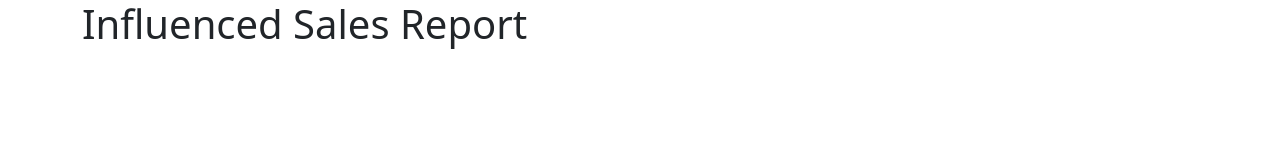
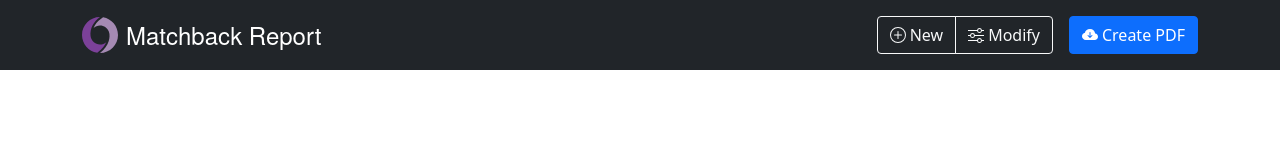
Before and after one commit to stephenfuchs/dealership-matchback, a website: page index.html in a window 1280 px wide. Drawn offline with nearby package versions, Linux system fonts and the light colour scheme; files that its build step writes are made by us from their sources.

Commit message:
add top button bar

```diff
--- a/index.html
+++ b/index.html
@@ -10,9 +10,29 @@
 </head>
 
 <body>
-	<div class="container">
-		<h1>Influenced Sales Report</h1>
-	</div>
+	<nav class="nav-bar navbar-expand-md navbar-dark bg-dark">
+		<div class="container d-flex py-3">
+			<img src="/img/matchback_logo-light.svg" alt="Matchback Report Logo">
+			<div class="ms-auto">
+				<button class="navbar-toggler" type="button" data-bs-toggle="collapse" data-bs-target="#navbarTogglerDemo02" aria-controls="navbarTogglerDemo02" aria-expanded="false" aria-label="Toggle navigation">
+					<span class="navbar-toggler-icon"></span>
+				</button>
+				<div class="collapse navbar-collapse" id="navbarTogglerDemo02">
+					<div class="btn-group me-3" role="group" aria-label="Create new or modify button group">
+						<button type="button" class="btn btn-outline-light"><svg class="bi me-1" width="16" height="16" fill="currentColor">
+								<use xlink:href="/img/bootstrap-icons.svg#plus-circle" />
+							</svg>New</button>
+						<button type="button" class="btn btn-outline-light"><svg class="bi me-1" width="16" height="16" fill="currentColor">
+								<use xlink:href="/img/bootstrap-icons.svg#sliders" />
+							</svg>Modify</button>
+					</div>
+					<button type="button" class="btn btn-primary"><svg class="bi me-1" width="16" height="16" fill="currentColor">
+							<use xlink:href="/img/bootstrap-icons.svg#cloud-arrow-down-fill" />
+						</svg>Create PDF</button>
+				</div>
+			</div>
+		</div>
+	</nav>
 </body>
 
 </html>
--- a/package.json
+++ b/package.json
@@ -7,6 +7,8 @@
   "license": "ISC",
   "dependencies": {
     "autoprefixer": "^10.3.5",
+    "bootstrap": "^5.1.3",
+    "bootstrap-icons": "^1.8.1",
     "browser-sync": "^2.27.5",
     "cssnano": "^5.0.8",
     "gulp": "^4.0.2",
@@ -14,7 +16,6 @@
     "gulp-postcss": "^9.0.1",
     "gulp-sass": "^5.0.0",
     "postcss": "^8.3.7",
-    "sass": "^1.42.1",
-    "bootstrap": "^5.1.3"
+    "sass": "^1.42.1"
   }
 }
--- a/src/scss/vendors/_bootstrap.scss
+++ b/src/scss/vendors/_bootstrap.scss
@@ -1 +1,7 @@
 @use "node_modules/bootstrap/scss/bootstrap";
+
+// add icon functionality
+.bi {
+  display: inline-block;
+  vertical-align: -0.125em;
+}
```
Also changed, not shown: src/img/bootstrap-icons.svg (added), src/img/matchback_logo-light.svg (added), 1 other file.
